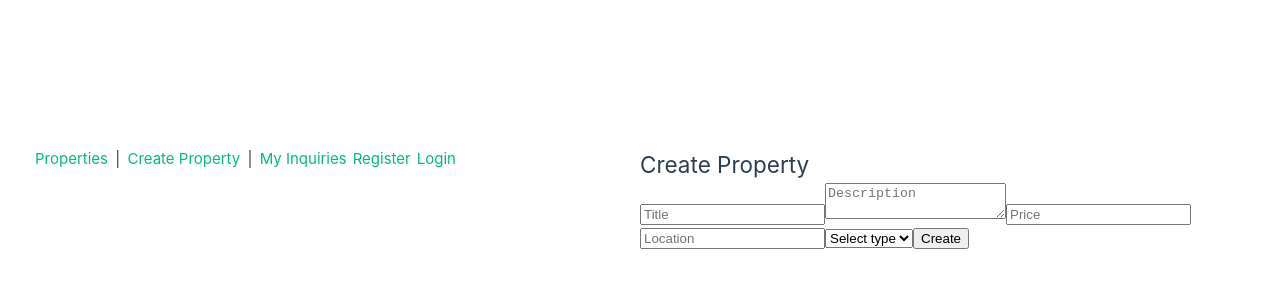
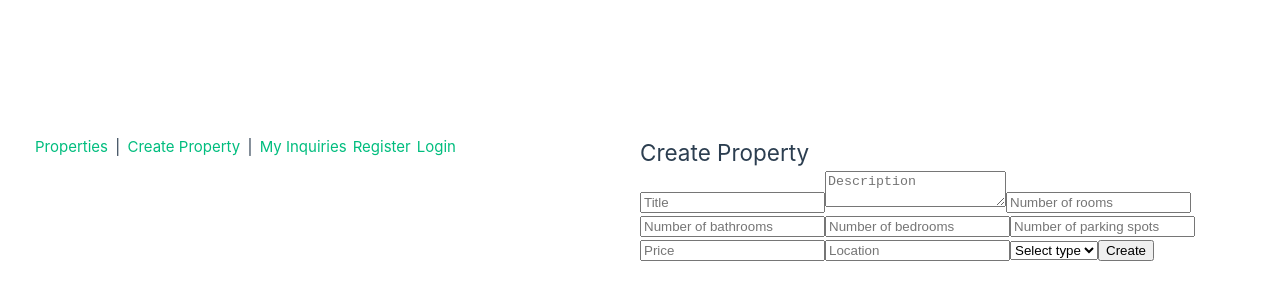
Before and after one commit to Marko455/YourProperty_frontend, a Vue app in the folder your_property/: page /create-property in a window 1280 px wide. Shown: the part 202-502 px from the top of the page. Built offline with nearby package versions, Linux system fonts and the light colour scheme.

Commit message:
Sinkronizacija sa modelom
Sinkronizacija backend Property modela sa frontendom.

```diff
--- a/your_property/src/views/CreateProperty.vue
+++ b/your_property/src/views/CreateProperty.vue
@@ -4,7 +4,10 @@
 
     <input v-model="title" placeholder="Title" />
     <textarea v-model="description" placeholder="Description"></textarea>
-
+    <input v-model.number="rooms" type="number" placeholder="Number of rooms" />
+    <input v-model.number="bathrooms" type="number" placeholder="Number of bathrooms" />
+    <input v-model.number="bedrooms" type="number" placeholder="Number of bedrooms" />
+    <input v-model.number="parking_spots" type="number" placeholder="Number of parking spots" />
     <input v-model.number="price" type="number" placeholder="Price" />
     <input v-model="location" placeholder="Location" />
 
@@ -25,6 +28,10 @@ import api from "../api/api";
 
 const title = ref("");
 const description = ref("");
+const rooms = ref(null);
+const bathrooms = ref(null);
+const bedrooms = ref(null);
+const parking_spots = ref(null);
 const price = ref(null);
 const location = ref("");
 const type = ref("");
@@ -36,6 +43,10 @@ const createProperty = async () => {
     await api.post("http://localhost:8001/properties", {
       title: title.value,
       description: description.value,
+      rooms: rooms.value,
+      bathrooms: bathrooms.value,
+      bedrooms: bedrooms.value,
+      parking_spots: parking_spots.value,
       price: price.value,
       location: location.value,
       type: type.value,
--- a/your_property/src/views/PropertyDetails.vue
+++ b/your_property/src/views/PropertyDetails.vue
@@ -2,7 +2,12 @@
   <div v-if="property">
     <h2>{{ property.title }}</h2>
     <p>{{ property.description }}</p>
+    <p>{{ property.rooms }}</p>
+    <p>{{ property.bathrooms }}</p>
+    <p>{{ property.bedrooms }}</p>
+    <p>{{ property.parking_spots }}</p>
     <p>{{ property.price }}$</p>
+
 
     <textarea v-model="message" placeholder="Message seller"></textarea>
     <button @click="sendInquiry">Send Inquiry</button>
```
